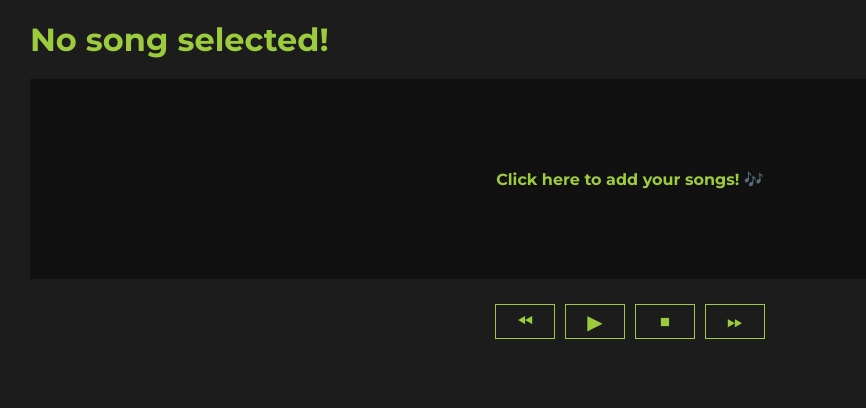
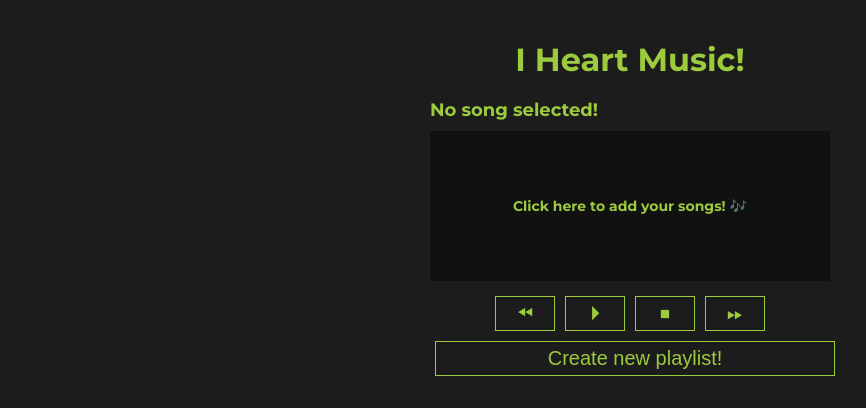
Before and after one commit to marimatos/js-music-player, a plain HTML site: page index.html in a window 1280 px wide. Shown: the whole page, without its empty margins (10-876 px from the left). Drawn offline with Linux system fonts and the light colour scheme.

Commit message:
Finalização de ajustes

```diff
--- a/index.html
+++ b/index.html
@@ -1,7 +1,7 @@
 <!DOCTYPE html>
 <html>
   <head>
-    <title>Parcel Sandbox</title>
+    <title>I heart music!</title>
     <meta charset="UTF-8" />
     <link
       href="https://fonts.googleapis.com/css2?family=Montserrat:wght@700&display=swap"
@@ -11,18 +11,23 @@
   </head>
 
   <body>
-    <h1>No song selected!</h1>
+    <div class="player">
+        <h1>I Heart Music!</h1>
+        <h2>No song selected!</h2>
         <label class="custom-file-upload">
         <input type="file" name="songs" multiple />
         Click here to add your songs! 🎶
       </label>
       <audio></audio>
-    <div>
+      <div class="buttons">
         <button id="prev">⏪︎</button>
-      <button id="play">▶</button>
+        <button id="play">⏵</button>
         <button id="stop">⏹</button>
         <button id="next">⏩︎</button>
       </div>
+      <button id="reload">Create new playlist!</button>
+    </div>
+
     <script src="src/index.js"></script>
   </body>
 </html>
--- a/src/index.js
+++ b/src/index.js
@@ -1,7 +1,7 @@
 let currentSong = 1;
 let songsList = [];
 
-const title = document.querySelector("h1");
+const title = document.querySelector("h2");
 const musicInput = document.querySelector("input");
 const labelInput = document.querySelector("label");
 const player = document.querySelector("audio");
@@ -12,6 +12,7 @@ const nextBtn = document.querySelector("#next");
 
 function addSongs(event) {
   songsList = event.target.files;
+  labelInput.style.display = "none";
   playSong();
 }
 
@@ -21,7 +22,7 @@ function playSong() {
   const musicURL = URL.createObjectURL(songsList[currentSong - 1]);
   player.setAttribute("src", musicURL);
   player.play();
-  playBtn.innerText = "︎⏸︎";
+  playBtn.innerText = "︎ ⏸︎";
   playBtn.onclick = pauseSong;
 }
 
@@ -62,7 +63,15 @@ function previousSong() {
   playSong();
 }
 
+const reloadBtn = document.querySelector('#reload');
+
+function reloadPage(){
+  return window.location.reload();
+}
+
 musicInput.onchange = addSongs;
 stopBtn.onclick = stopSong;
 nextBtn.onclick = nextSong;
 prevBtn.onclick = previousSong;
+
+reloadBtn.onclick = reloadPage;
--- a/src/styles.css
+++ b/src/styles.css
@@ -12,22 +12,41 @@ body {
   padding: 20px 40px;
 }
 
+.player {
+  margin: 0 auto;
+  max-width: 400px;
+}
+
+h1 {
+  margin: 20px auto;
+  display: flex;
+  justify-content: center;
+}
+
+h2 {
+  justify-content: left;
+  font-size: 18px;
+}
+
+
+
 input {
   display: none;
 }
 
 label {
   width: 100%;
-  height: 200px;
-  margin: 20px 0;
+  height: 150px;
+  margin: 10px auto;
   display: flex;
   align-items: center;
   justify-content: center;
   cursor: pointer;
   background-color: rgba(0, 0, 0, 0.4);
+  font-size: 14px;
 }
 
-div {
+.buttons {
   display: flex;
   justify-content: center;
 }
@@ -44,3 +63,13 @@ button {
   border: 1px solid;
   color: #9ccb3d;
 }
+
+#reload {
+  width: 100%;
+}
+
+img {
+  margin: 0 auto;
+  width: 100px;
+  display: flex;
+}
```
Lines whose indentation alone changed are shown as unchanged.
